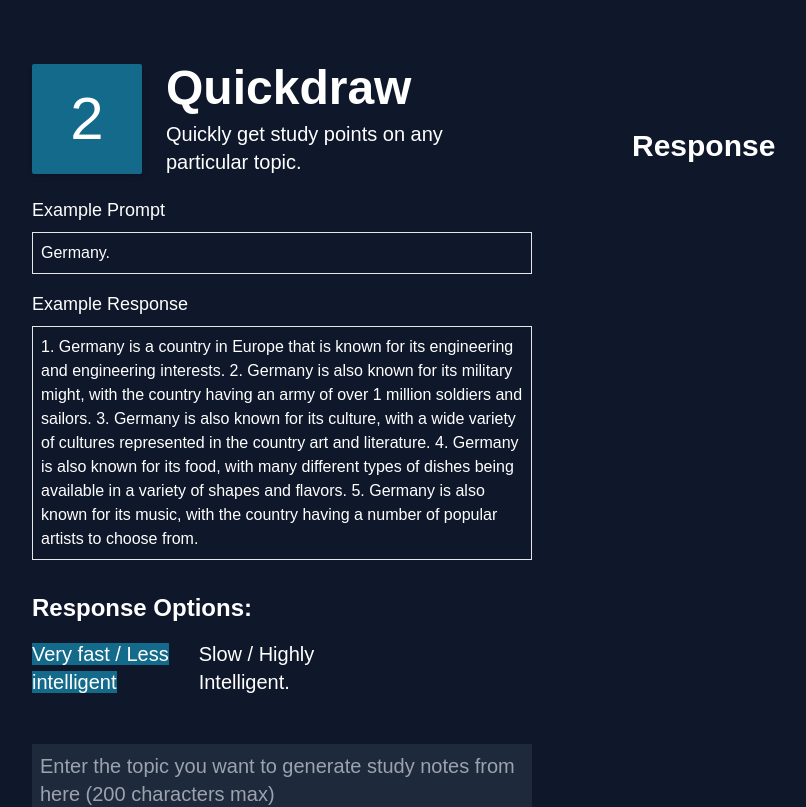
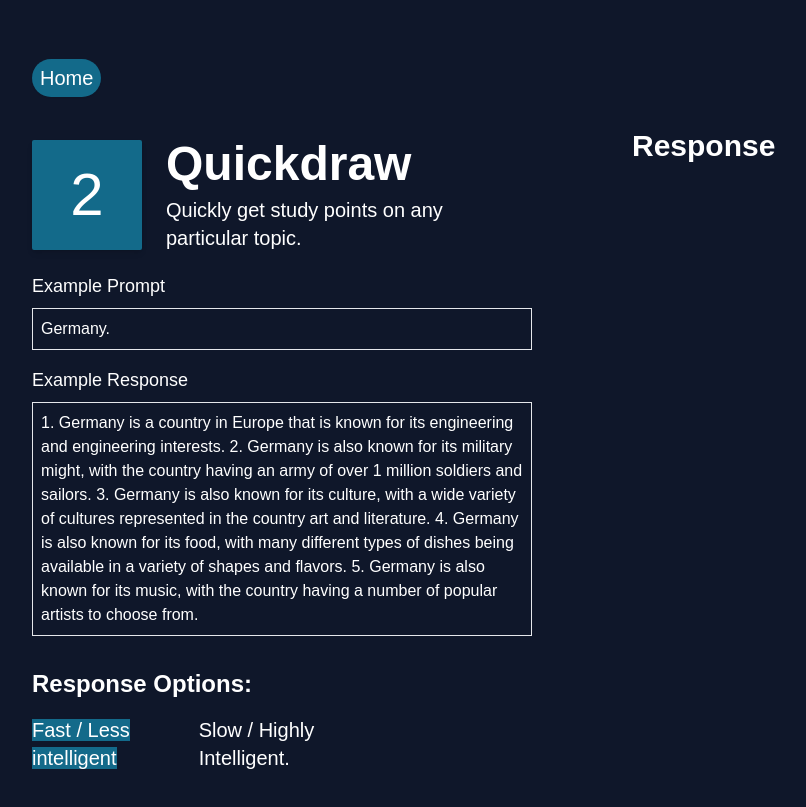
Before and after one commit to rxrzzz/assignments-ai, a Next.js app: page /quickdraw in a window 1280 px wide. Shown: the top 807 px of the page, without its empty margins (58-864 px from the left). Built offline with nearby package versions, Linux system fonts and the light colour scheme; no server answers; a web font is replaced by a local one.

Commit message:
added nav to quickdraw page

```diff
--- a/components/options.tsx
+++ b/components/options.tsx
@@ -29,7 +29,7 @@ export const Options = ({ option, setOption, color }: OptionProp) => {
                 }}
                 className="font-medium"
               >
-                Very fast / Less intelligent
+                Fast / Less intelligent
               </span>
             )}
           </RadioGroup.Option>
--- a/pages/quickdraw.tsx
+++ b/pages/quickdraw.tsx
@@ -1,5 +1,6 @@
 import { useRouter } from "next/router";
 import { useState } from "react";
+import { Navbar } from "../components/Navbar";
 import { Options } from "../components/options";
 import { homeboxes, openai } from "../utils";
 
@@ -23,18 +24,18 @@ export default function QuickDraw() {
       .createCompletion({
         model: option,
         prompt: `What are the key things I should know when studying about ${prompt}?. List them out.`,
-        max_tokens: 1200,
+        max_tokens: 400,
         temperature: 0,
       })
       .then((response) => {
         const { data } = response;
         setResult(data.choices[0].text);
         setLoading(false);
-        setError("")
+        setError("");
       })
       .catch((err) => {
         setError("An error occured. Please wait for a minute and then retry.");
-        setLoading(false)
+        setLoading(false);
       });
   }
 
@@ -42,6 +43,7 @@ export default function QuickDraw() {
     <main className="min-h-screen bg-slate-900 font-alpino text-white">
       <div className="max-w-[1200px] py-16 flex justify-between mx-auto flex-wrap">
         <div className="lg:w-5/12 w-11/12 mx-auto">
+          <Navbar color={pageProps.colorOne} />
           <div className="flex">
             <div
               style={{ backgroundColor: pageProps.colorOne }}
```
